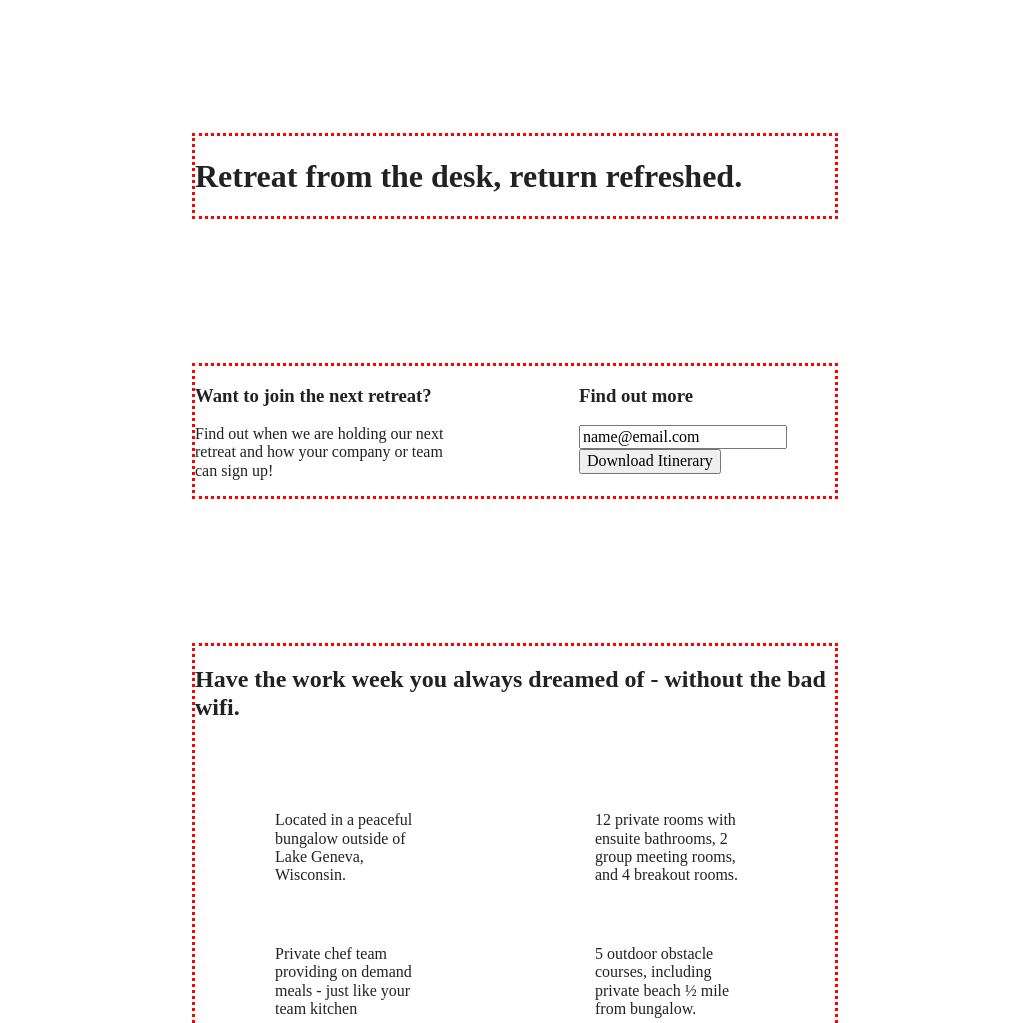
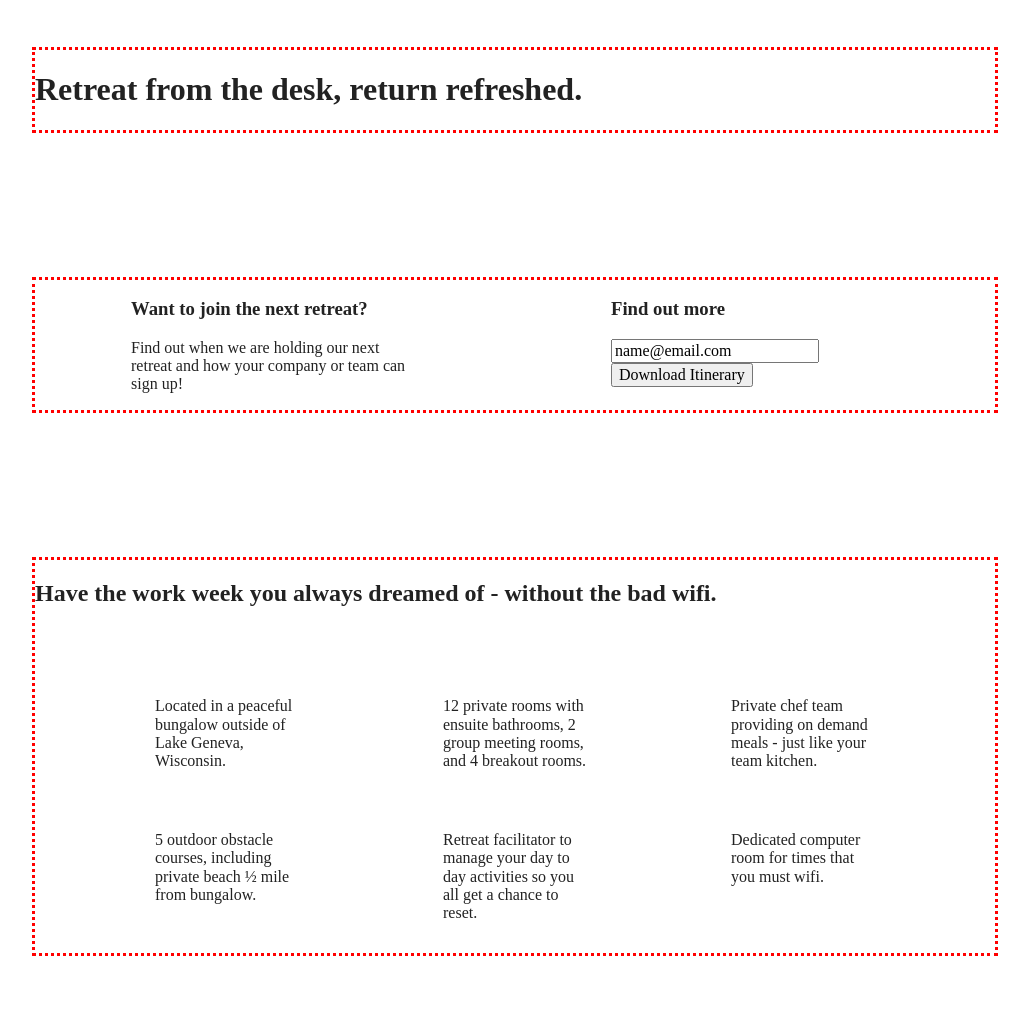
Before and after one commit to sueselle/206-unplugged, a website built with Parcel: page index.html in a window 1280 px wide. Shown: the part 420-1443 px from the top of the page, without its empty margins (125-1154 px from the left). Built offline with nearby package versions, Linux system fonts and the light colour scheme.

Commit message:
Added media queries for Desktop

```diff
--- a/css/main.css
+++ b/css/main.css
@@ -465,6 +465,60 @@ aside {
 
 @media only screen and (min-width: 1200px) {
   /*Desktop styles here*/
+
+  header {
+    padding: 15px 0;
+}
+
+.content-wrapper {
+     max-width: 960px;
+}
+
+ /* Hero */
+.hero-area h1 {
+    width: 70%;
+}
+
+/* Aside */
+aside .content-wrapper {
+    justify-content: space-around;
+}
+
+aside .content-wrapper .form-description,
+aside .content-wrapper .form {
+    width: 30%;
+}
+
+/* Features */
+.features h2 {
+    width: 90%;
+}
+
+.features article {
+    flex-basis: 30%;
+}
+
+/* Reviews */
+.reviews article div {
+    width: 80%;
+}
+
+/* ==========================================================================
+About Page
+========================================================================== */
+.mission h2,
+.contact-section .content-wrapper h2 {
+    width:
+}
+
+/* ==========================================================================
+FAQ Page
+========================================================================== */
+.faq h2 {
+    width: 100%;
+}
+
+}
 }
 
 /* ==========================================================================
--- a/index.html
+++ b/index.html
@@ -74,7 +74,7 @@
       </article>
       <article>
         <p class="fontawesome-icon"></p>
-        <p class="features-item-description">Private chef team providing on demand meals - just like your team kitchen</p>
+        <p class="features-item-description">Private chef team providing on demand meals - just like your team kitchen.</p>
       </article>
       <article>
         <p class="fontawesome-icon"></p>
```
